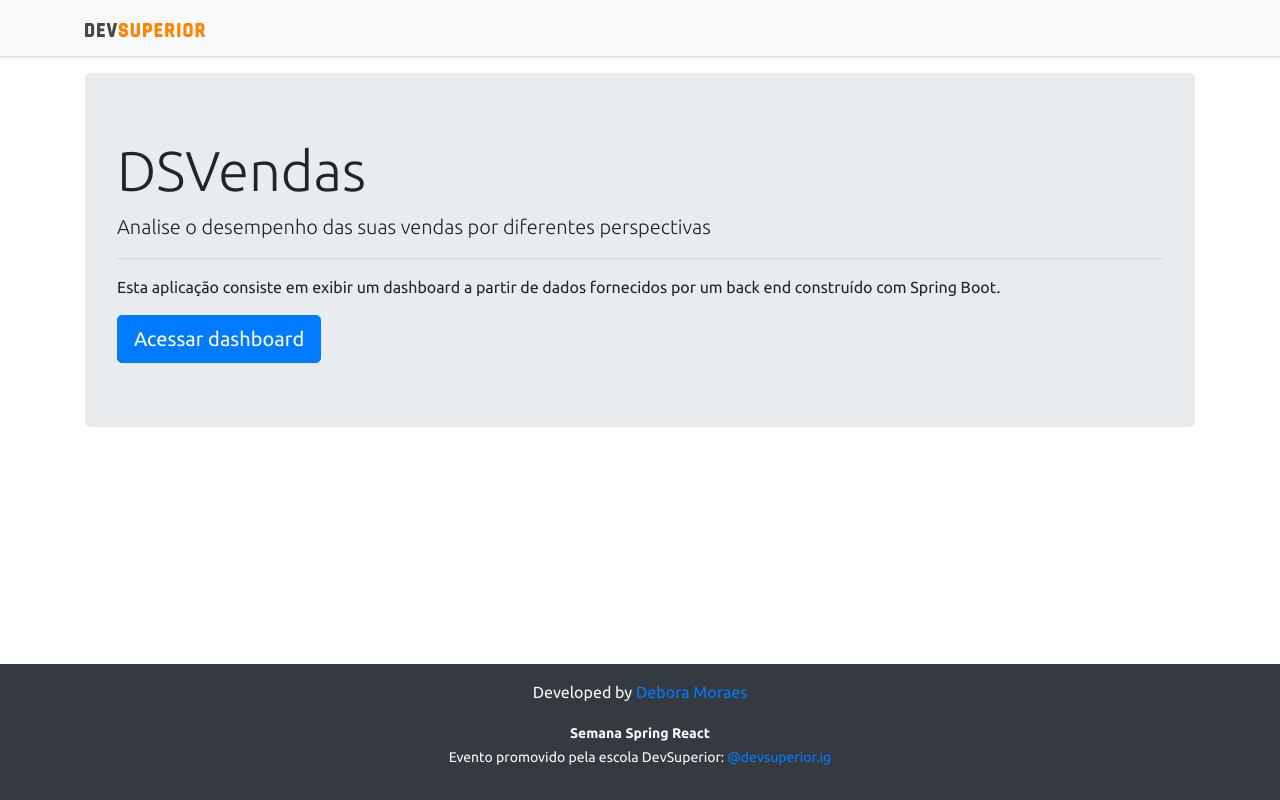
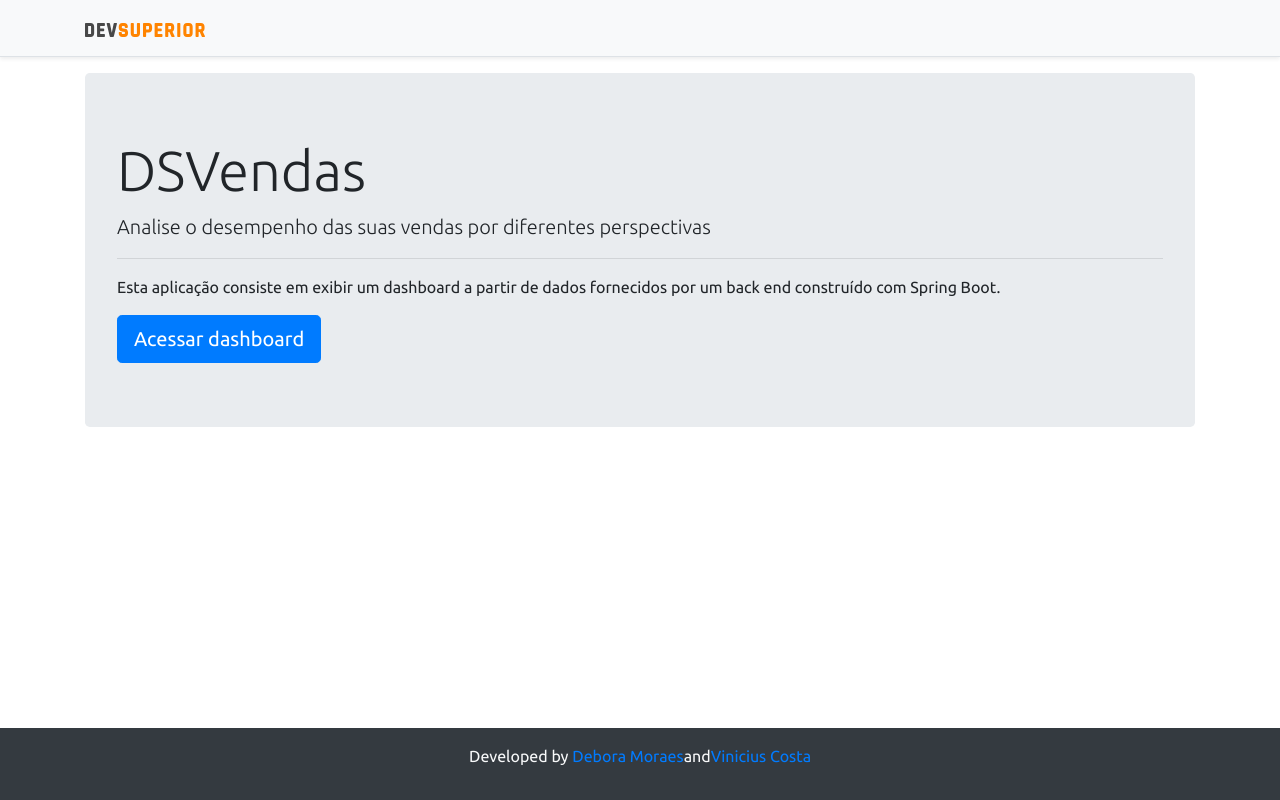
Before and after one commit to DeboraMoraes/projeto-sds3, a React (Create React App) app in the folder frontend/: page / in a window 1280 px wide. Built offline with nearby package versions, Linux system fonts and the light colour scheme; no server answers.

Commit message:
Update index.tsx

```diff
--- a/frontend/src/components/Footer/index.tsx
+++ b/frontend/src/components/Footer/index.tsx
@@ -11,20 +11,14 @@ const Footer = () => {
           >
             Debora Moraes
           </a>
-        </p>
-        <p className="text-light">
-          <small>
-            <strong>Semana Spring React</strong>
-            <br />
-            Evento promovido pela escola DevSuperior:{" "}
-            <a
-              href="https://instagram.com/devsuperior.ig"
-              target="_blank"
-              rel="noreferrer"
-            >
-              @devsuperior.ig
-            </a>
-          </small>
+          and
+          <a
+            href="https://github.com/viniharu"
+            target="_blank"
+            rel="noreferrer"
+          >
+            Vinicius Costa
+          </a>
         </p>
       </div>
     </footer>
```
